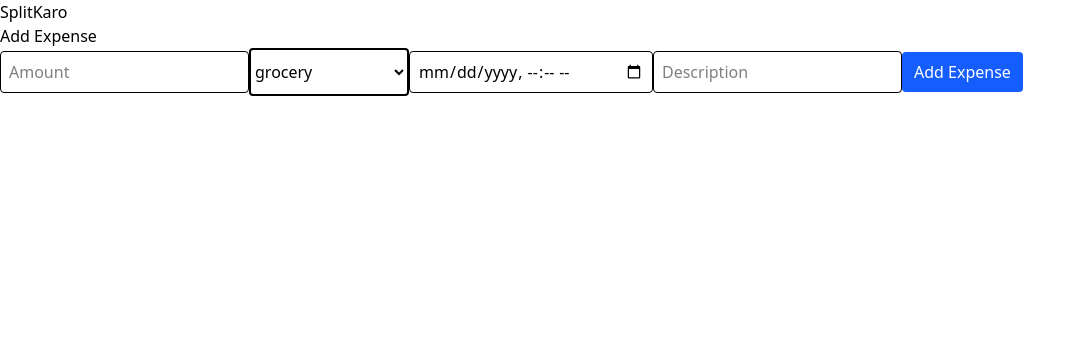
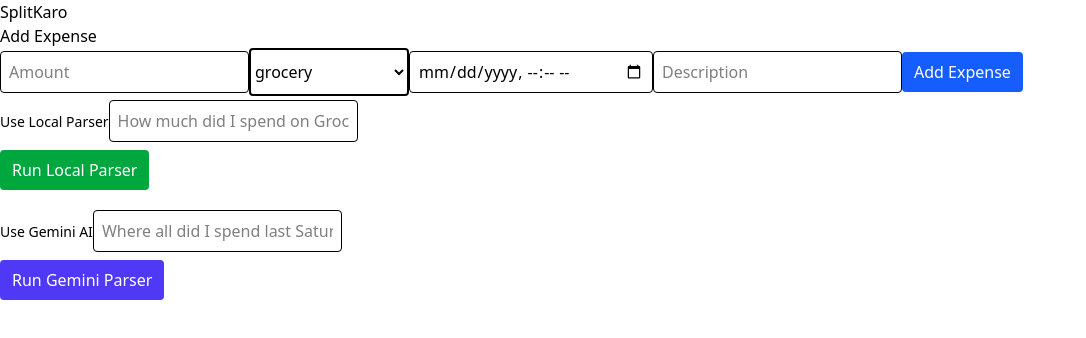
Before and after one commit to onipinaka/SplitKaroAssignment, a React (Vite) app in the folder Frontend/: page / in a window 1280 px wide. Shown: the top 338 px of the page, without its empty margins (0-1086 px from the left). Built offline with nearby package versions, Linux system fonts and the light colour scheme.

Commit message:
add two method to parse query

```diff
--- a/Frontend/src/pages/Home.jsx
+++ b/Frontend/src/pages/Home.jsx
@@ -1,5 +1,6 @@
 import React from 'react'
 import ExpenseForm from '../sections/ExpenseForm'
+import QueryBox from '../sections/QueryBox'
 
 function Home() {
   return (
@@ -7,7 +8,7 @@
         <p>SplitKaro</p>
         <div>
             <ExpenseForm/>
-
+            <QueryBox/>
         </div>
     </div>
   )
--- a/Frontend/src/sections/QueryBox.jsx
+++ b/Frontend/src/sections/QueryBox.jsx
@@ -0,0 +1,83 @@
+import React, { useState } from "react";
+
+function QueryBox({ onResult }) {
+    const [queryLocalText, setQueryLocalText] = useState("");
+    const [queryGeminiText, setQueryGeminiText] = useState("");
+    const [busy, setBusy] = useState(false);
+
+    const doLocal = async () => {
+        if (!queryLocalText){
+            return alert("Enter a query");
+        }
+        setBusy(true);
+        try {
+            const res = await queryLocal(queryLocalText);
+            onResult(res);
+        } catch (err) {
+            console.error(err);
+            alert(err || "Local parse failed");
+        } finally {
+            setBusy(false);
+        }
+    };
+
+    const doGemini = async () => {
+        if (!queryGeminiText){
+             return alert("Enter a query for Gemini");
+        }
+        setBusy(true);
+        try {
+            const res = await queryGemini(queryGeminiText);
+            onResult(res);
+        } catch (err) {
+            console.error(err);
+            alert(err.response?.data?.message || "Gemini parse failed");
+        } finally {
+            setBusy(false);
+        }
+    };
+
+    return (
+        <div className="space-y-4">
+            <div>
+                <label className="text-sm font-medium">Use Local Parser</label>
+                <input
+                    value={queryLocalText}
+                    onChange={(e) => setQueryLocalText(e.target.value)}
+                    className=" border p-2 rounded mt-1"
+                    placeholder="How much did I spend on Groceries this month?"
+                />
+                <div className="mt-2">
+                    <button
+                        onClick={doLocal}
+                        className="px-3 py-2 rounded bg-green-600 text-white disabled:opacity-50"
+                        disabled={busy}
+                    >
+                        Run Local Parser
+                    </button>
+                </div>
+            </div>
+
+            <div>
+                <label className="text-sm font-medium">Use Gemini AI</label>
+                <input
+                    value={queryGeminiText}
+                    onChange={(e) => setQueryGeminiText(e.target.value)}
+                    className=" border p-2 rounded mt-1"
+                    placeholder="Where all did I spend last Saturday?"
+                />
+                <div className="mt-2">
+                    <button
+                        onClick={doGemini}
+                        className="px-3 py-2 rounded bg-indigo-600 text-white disabled:opacity-50"
+                        disabled={busy}
+                    >
+                        Run Gemini Parser
+                    </button>
+                </div>
+            </div>
+        </div>
+    );
+}
+
+export default QueryBox;
```
